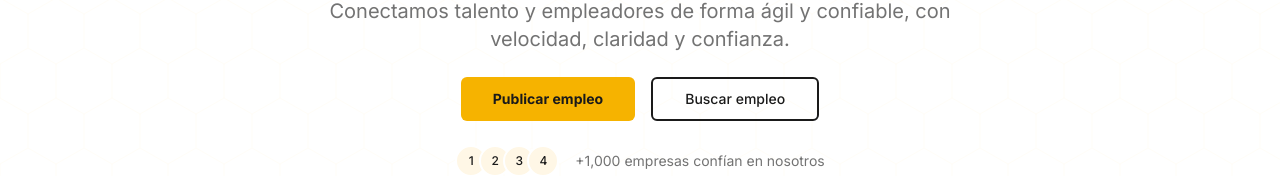
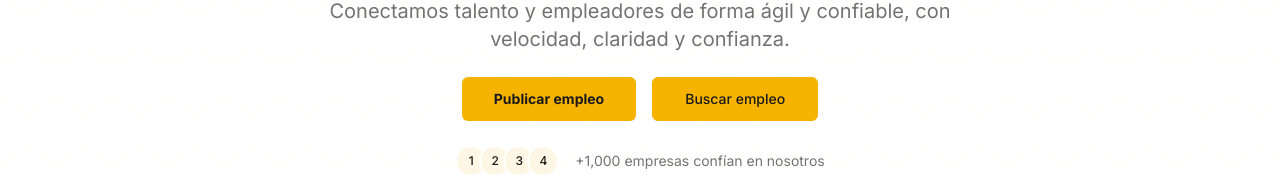
Before and after one commit to hernaneem/buzzjobs, a Next.js app: page / in a window 1280 px wide. Shown: the part 324-500 px from the top of the page. Built offline with nearby package versions, Linux system fonts and the light colour scheme; no server answers.

Commit message:
Mejora: Cambia el color del botón 'Buscar empleo' a honey para mejor visibilidad

```diff
--- a/app/page.tsx
+++ b/app/page.tsx
@@ -30,7 +30,7 @@ export default function Home() {
               <Button asChild size="lg" className="w-full sm:w-auto">
                 <Link href="/employer/post-job">Publicar empleo</Link>
               </Button>
-              <Button asChild variant="secondary" size="lg" className="w-full sm:w-auto">
+              <Button asChild variant="outline" size="lg" className="w-full sm:w-auto bg-honey text-jet hover:bg-honey/90 border-honey">
                 <Link href="/jobs">Buscar empleo</Link>
               </Button>
             </div>
@@ -401,7 +401,7 @@ export default function Home() {
                   asChild
                   variant="outline"
                   size="lg"
-                  className="w-full sm:w-auto bg-white text-jet border-jet hover:bg-white/90"
+                  className="w-full sm:w-auto bg-honey text-jet border-honey hover:bg-honey/90"
                 >
                   <Link href="/jobs">Buscar empleo</Link>
                 </Button>
```
